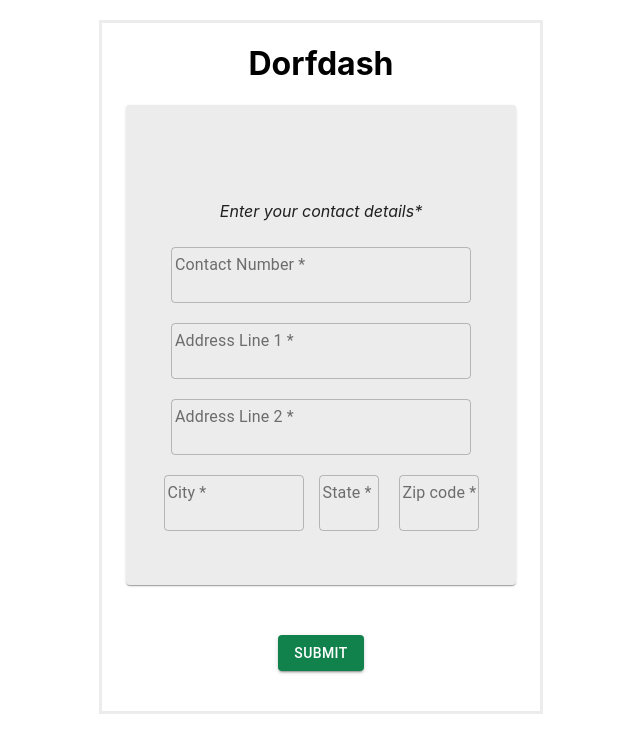
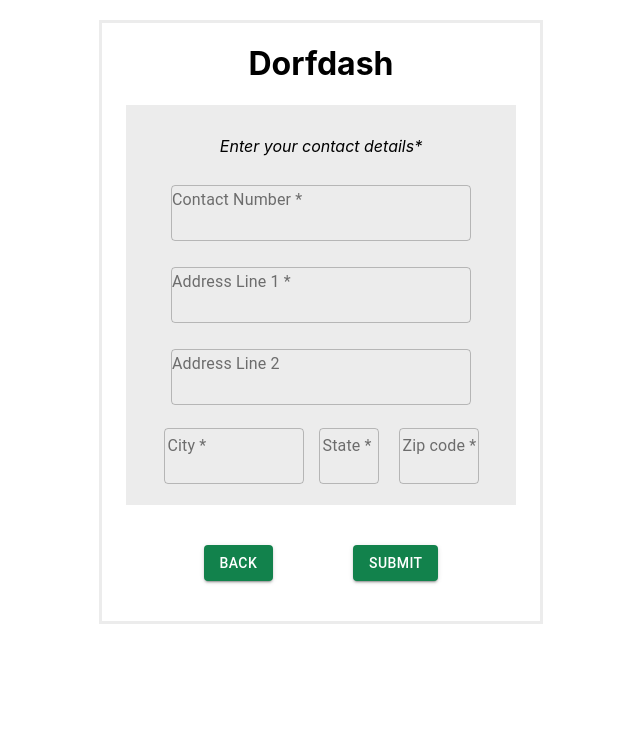
Before and after one commit to RFP54-Gucci/Dorfdash, a React (Create React App) app: page /riderForm in a window 1280 px wide. Shown: the top 752 px of the page, without its empty margins (319-959 px from the left). Built offline with nearby package versions, Linux system fonts and the light colour scheme.

Commit message:
added an avatar for the rider and also a checkbox for the driver to choose the riders from the list

```diff
--- a/src/components/events/riderForm.js
+++ b/src/components/events/riderForm.js
@@ -1,4 +1,4 @@
-import React from 'react';
+import React, {useState} from 'react';
 import { Container, Paper, Grid, Button, TextField} from '@material-ui/core';
 import { makeStyles } from '@material-ui/core/styles';
 
@@ -29,7 +29,7 @@ const useStyles = makeStyles((theme) => ({
    textAlign:'left'
  },
  textField: {
-   padding:10,
+   padding:13,
    width:300
  },
  city: {
@@ -48,18 +48,32 @@ const useStyles = makeStyles((theme) => ({
  zip: {
    width:80,
    padding:10
- }
+ },
+ gridStyle: {
+   height:400,
+  paddingTop:5,
+ backgroundColor:'#ECECEC'
+}
 }));
 
 
 const RiderForm = () => {
+
+  const[addRider, setAddRider] = useState({
+    phone: '',
+    addressLine1: '',
+    addressLine2: '',
+    city: '',
+    state: '',
+    zipcode: '',
+  })
   const classes = useStyles();
   return (
     <Container maxWidth="xs" className={classes.container}>
       <h1>Dorfdash</h1>
-    <Grid container justify="center" alignItems="center">
+    <Grid container justify="center" alignItems="center" className={classes.gridStyle}>
         <Grid item xs={12}>
-          <Paper className={classes.paper} style ={{marginRight:40}}>
+
             <p style={{fontStyle:'italic'}}>Enter your contact details*</p>
           <form className={classes.root} Validate autoComplete="off">
             <TextField id="outlined-basic" label="Contact Number *"
@@ -70,7 +84,7 @@ const RiderForm = () => {
              variant="outlined" className={classes.textField} />
              <br />
 
-             <TextField id="outlined-basic" label="Address Line 2 *"
+             <TextField id="outlined-basic" label="Address Line 2"
              variant="outlined" className={classes.textField} />
               <br />
              <TextField id="outlined-basic" label="City *"
@@ -81,19 +95,24 @@ const RiderForm = () => {
 
             <TextField id="outlined-basic" label="Zip code *"
              variant="outlined" className={classes.zip} />
+          </form>
 
-
-          </form>
-          </Paper>
         </Grid>
     </Grid>
+
     <Button variant="contained"  className={classes.root}
          style={{backgroundColor: '#12824C', color: '#FFFFFF', margin: 40}}>
+  Back
+</Button>
+
+    <Button variant="contained"  className={classes.root}
+         style={{backgroundColor: '#12824C', color: '#FFFFFF', margin: 40}}
+         onClick = {() => alert(addRider.phone)}>
   Submit
 </Button>
   </Container>
   )
 //sta
 }
-
+//fe
 export default RiderForm;
```
